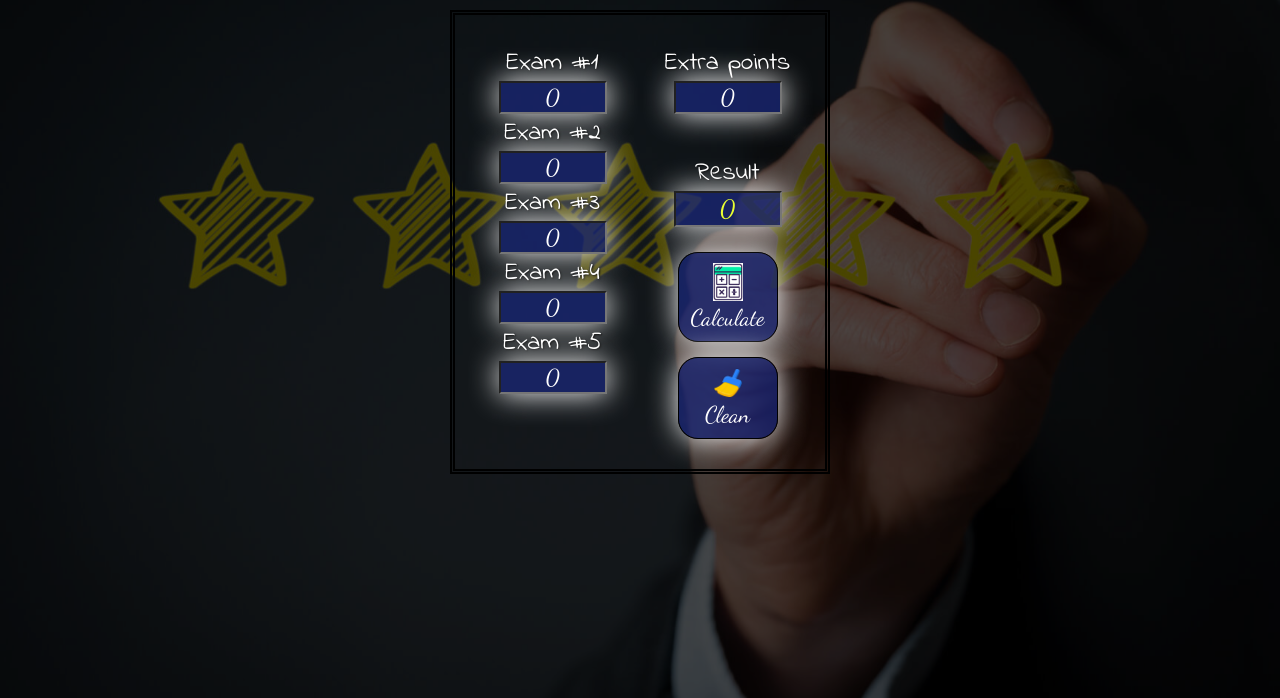
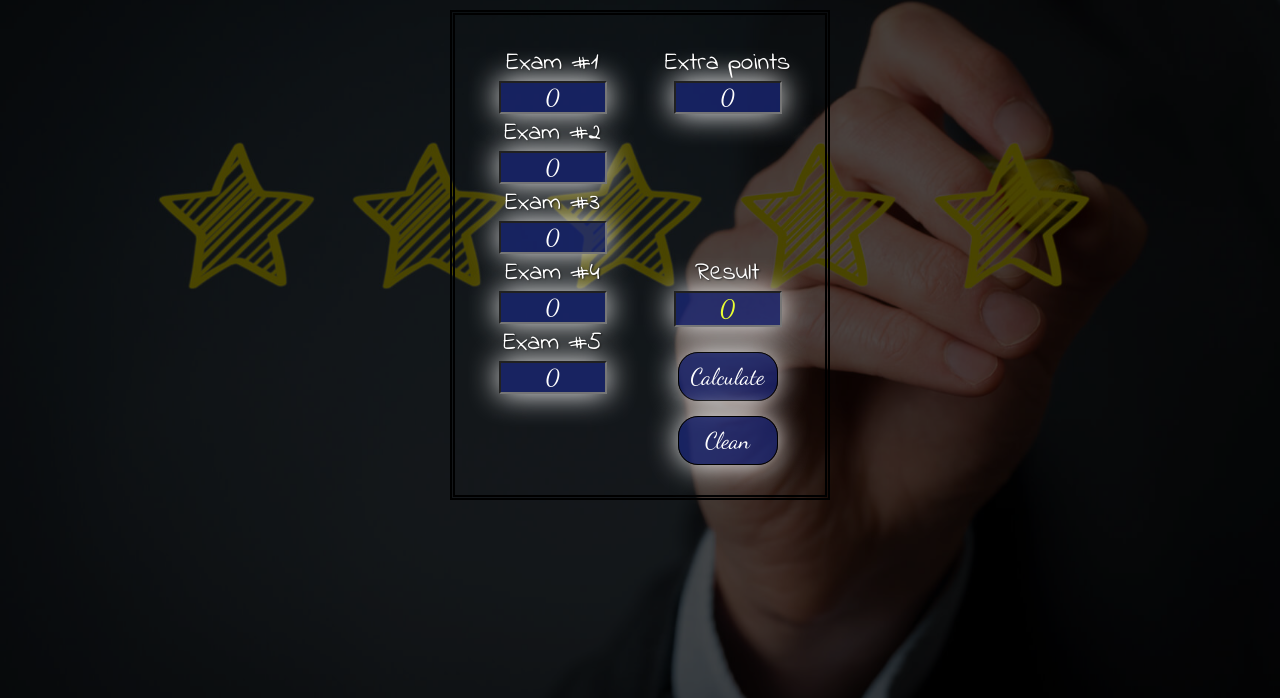
Before and after one commit to Knyazik01/rating_calculator_for_students_by_V_Kn, a plain HTML site: page index.html in a window 1280 px wide. Shown: the part 102-800 px from the top of the page. Drawn offline with nearby package versions, Linux system fonts and the light colour scheme; files that its build step writes are made by us from their sources.

Commit message:
Update style_rc.css

```diff
--- a/css/style_rc.css
+++ b/css/style_rc.css
@@ -78,7 +78,7 @@ input[type="number"] {
 }
 
 #title_result {
-	margin-top: 40px;
+	margin-top: 140px;
 }
 
 #result {
@@ -106,7 +106,7 @@ input[type="number"] {
 }
 
 img {
-	display: block;
+	display: none;
 	margin: auto;
 	margin-bottom: 3px;
 	width: 30px;
```
